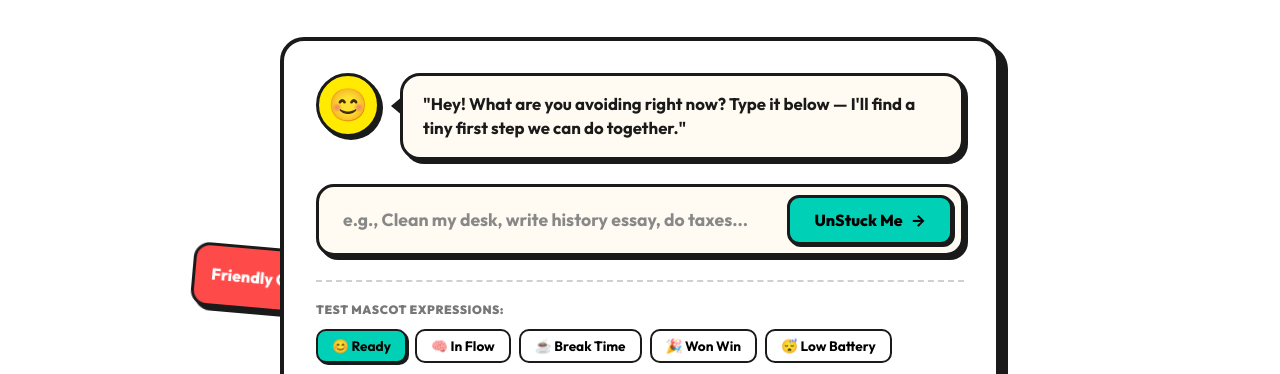
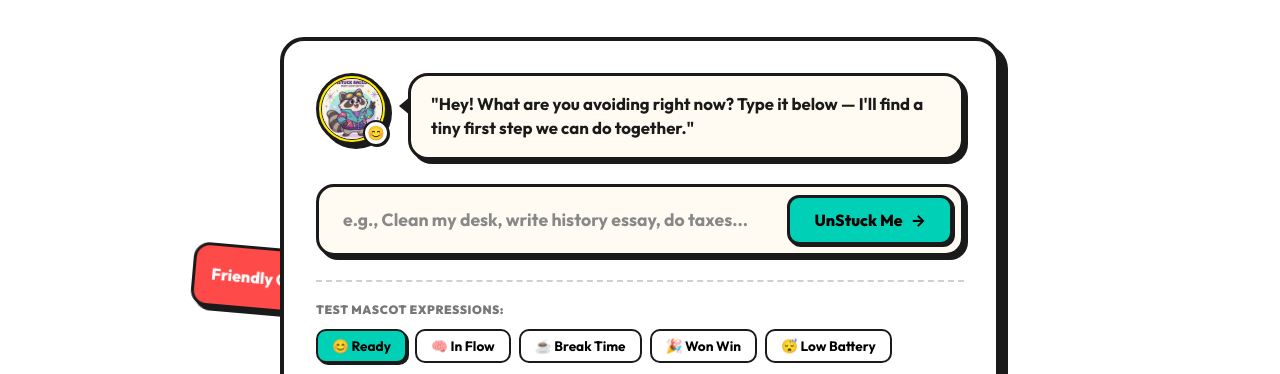
Before and after one commit to focusflow-app/unstuck-app, a plain HTML site: page index.html in a window 1280 px wide. Shown: the part 718-1092 px from the top of the page. Drawn offline with nearby package versions, Linux system fonts and the light colour scheme; a web font is replaced by a local one.

Commit message:
feat: integrate raccoon mascot illustration to landing page demo

```diff
--- a/index.html
+++ b/index.html
@@ -55,6 +55,7 @@
                             <div class="demo-card neo-box">
                                 <div class="demo-header">
                                     <div class="companion-avatar" id="demo-companion">
+                                        <img src="assets/mascot/raccoon_funky_jacket.jpg" alt="UnStuck Raccoon" class="companion-img" />
                                         <span id="companion-face" class="companion-face">😊</span>
                                         <span class="companion-pulse"></span>
                                     </div>
--- a/styles.css
+++ b/styles.css
@@ -530,8 +530,8 @@ footer {
 
 .companion-avatar {
   position: relative;
-  width: 64px;
-  height: 64px;
+  width: 72px;
+  height: 72px;
   background-color: var(--vibrant-yellow);
   border: 3px solid var(--dark-accent);
   border-radius: 50%;
@@ -540,8 +540,35 @@ footer {
   justify-content: center;
   font-size: 32px;
   flex-shrink: 0;
-  box-shadow: 3px 3px 0px 0px var(--dark-accent);
+  box-shadow: 4px 4px 0px 0px var(--dark-accent);
   transition: transform 0.2s ease;
+  padding: 2px;
+}
+
+.companion-img {
+  width: 100%;
+  height: 100%;
+  object-fit: cover;
+  object-position: top center;
+  border-radius: 50%;
+  border: 1px solid var(--dark-accent);
+}
+
+.companion-face {
+  position: absolute;
+  bottom: -4px;
+  right: -4px;
+  font-size: 14px;
+  background: white;
+  border: 2px solid var(--dark-accent);
+  border-radius: 50%;
+  width: 26px;
+  height: 26px;
+  display: flex;
+  align-items: center;
+  justify-content: center;
+  box-shadow: 1px 1px 0px 0px var(--dark-accent);
+  z-index: 2;
 }
 
 .companion-avatar:hover {
```
Also changed, not shown: assets/mascot/raccoon_funky_jacket.jpg (added), assets/mascot/raccoon_goggles_edition.jpg (added), assets/mascot/raccoon_master_infographic.jpg (added), assets/mascot/raccoon_model_sheet.jpg (added).
